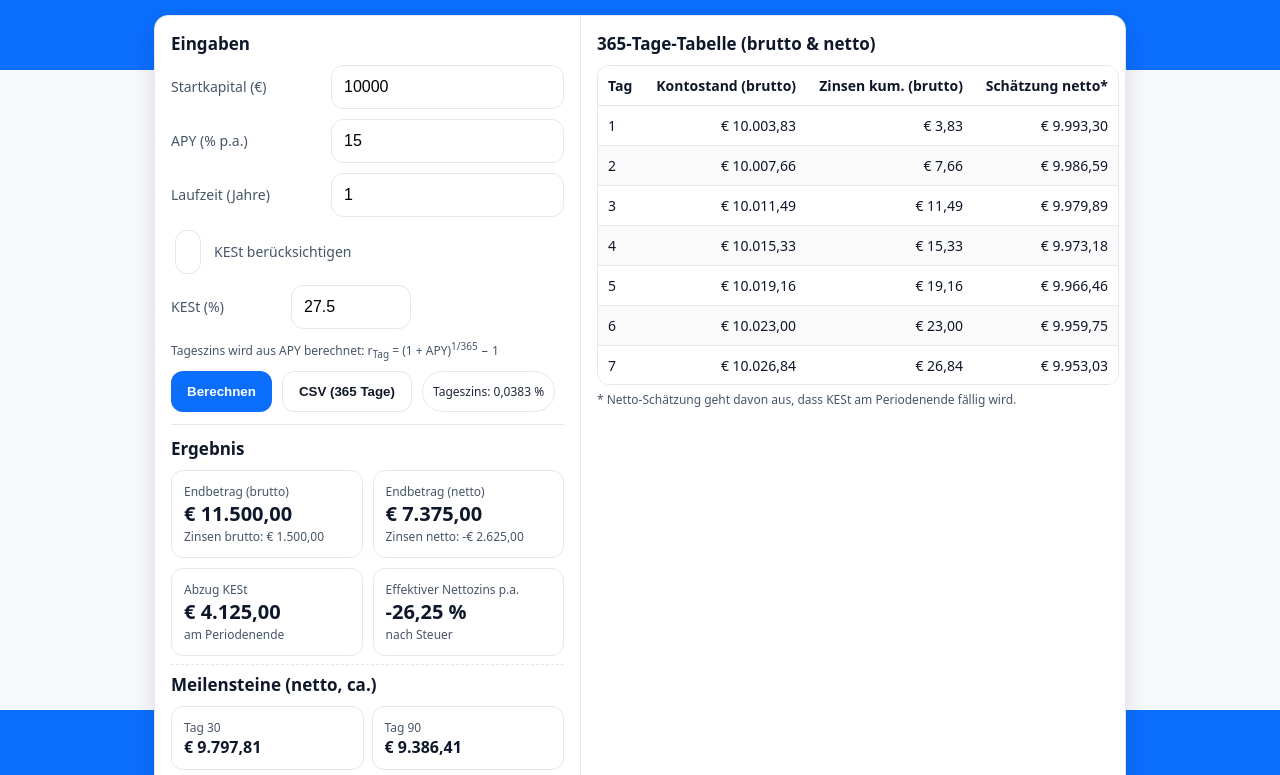
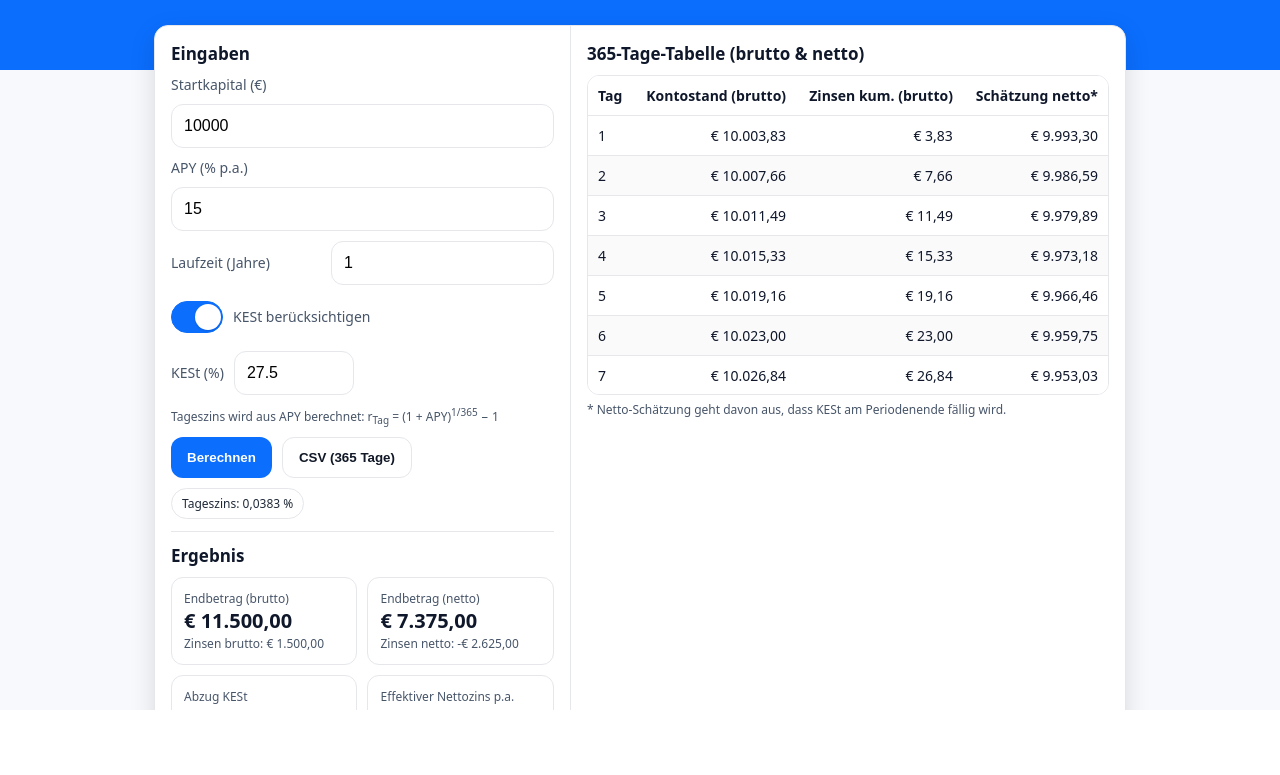
Before and after one commit to Berndk77/APY-Kest-Rechner, a plain HTML site: page index.html in a window 1280 px wide. Shown: the part 90-865 px from the top of the page. After the commit the page ends 800 px from the top, so only its background shows below. Drawn offline with Linux system fonts and the light colour scheme.

Commit message:
Add files via upload

```diff
--- a/index.html
+++ b/index.html
@@ -17,24 +17,28 @@
     }
     *{box-sizing:border-box}
     html,body{height:100%}
+    html{overflow-x:hidden}
     body{
       margin:0;
+      overflow-x:hidden;
       font-family: system-ui, -apple-system, Segoe UI, Roboto, Helvetica, Arial, "Apple Color Emoji", "Segoe UI Emoji";
       color:var(--text);
       background:linear-gradient(180deg, var(--bg) 0 160px, var(--bg-2) 160px 100%);
-      /* iOS safe areas */
-      padding-top: env(safe-area-inset-top);
-      padding-left: max(12px, env(safe-area-inset-left));
-      padding-right: max(12px, env(safe-area-inset-right));
-      padding-bottom: env(safe-area-inset-bottom);
+    }
+    .page{
+      /* Safe areas for iOS notch and edges */
+      padding-top: calc(env(safe-area-inset-top) + 8px);
+      padding-left: calc(env(safe-area-inset-left) + 12px);
+      padding-right: calc(env(safe-area-inset-right) + 12px);
+      padding-bottom: calc(env(safe-area-inset-bottom) + 12px);
     }
     header{
-      padding:24px 12px 16px;
+      padding:24px 8px 16px;
       color:#fff;
       text-align:center;
     }
     header h1{
-      margin:0 0 4px;
+      margin:0 0 6px;
       font-size: clamp(18px, 4.2vw, 26px);
       font-weight:800;
       letter-spacing:.2px;
@@ -61,8 +65,8 @@
     }
     .section{ padding:16px }
     .section h2{ margin:0 0 10px; font-size: 17px; }
-    .row{ display:flex; gap:10px; align-items:center; margin:10px 0; }
-    label{ font-size:14px; color:var(--muted); }
+    .row{ display:flex; gap:10px; align-items:center; margin:10px 0; flex-wrap:wrap }
+    label.field{ font-size:14px; color:var(--muted); min-width:150px }
     input, select{
       flex:1; min-height:44px; padding:10px 12px;
       border:1px solid var(--border); border-radius:12px;
@@ -86,7 +90,7 @@
     }
     .sep{ height:1px; background:var(--border); margin:12px 0 }
     .results{ display:grid; grid-template-columns:1fr 1fr; gap:10px; margin-top:10px; }
-    @media (max-width: 420px){ .results{ grid-template-columns:1fr; } }
+    @media (max-width: 480px){ .results{ grid-template-columns:1fr; } }
     .kpi{ padding:12px; border:1px solid var(--border); border-radius:12px; background:#fff }
     .kpi .label{ font-size:12px; color:var(--muted) }
     .kpi .value{ font-size:20px; font-weight:800; margin-top:2px; line-height:1.2; word-break:break-word }
@@ -104,12 +108,37 @@
     th:first-child, td:first-child{ text-align:left }
     tr:nth-child(even){ background:#fafafa }
     footer{ padding:16px; text-align:center; color:#334155; font-size:12px }
+
+    /* Big, always-clickable toggle */
+    .toggle{
+      display:flex; align-items:center; gap:10px; user-select:none; -webkit-user-select:none;
+      padding:6px 0;
+    }
+    .toggle input{ position:absolute; opacity:0; width:1px; height:1px; }
+    .slider{
+      position:relative; width:52px; height:32px; border-radius:999px;
+      background:#e5e7eb; border:1px solid #d1d5db; flex:0 0 auto;
+      transition:background .2s ease, border .2s ease;
+    }
+    .slider::after{
+      content:""; position:absolute; top:50%; left:3px; transform:translateY(-50%);
+      width:26px; height:26px; border-radius:50%; background:#fff; box-shadow:0 1px 2px rgba(0,0,0,.15);
+      transition:left .2s ease;
+    }
+    .toggle input:checked + .slider{
+      background:#0b6efd; border-color:#0b6efd;
+    }
+    .toggle input:checked + .slider::after{
+      left:23px;
+    }
+    .toggle .tlabel{ font-size:14px; color:var(--muted) }
   </style>
 </head>
 <body>
+  <div class="page">
     <header>
-    <h1>APY & KESt Rechner (Web‑App)</h1>
-    <p>Täglicher Zinseszins • Netto optional mit KESt • CSV‑Export • Offline nutzbar</p>
+      <h1>APY & KESt Rechner (Web-App)</h1>
+      <p>Täglicher Zinseszins • Netto optional mit KESt • CSV-Export • Offline nutzbar</p>
     </header>
 
     <main>
@@ -118,17 +147,17 @@
           <h2>Eingaben</h2>
 
           <div class="row">
-          <label for="principal" style="min-width:150px">Startkapital (€)</label>
+            <label class="field" for="principal">Startkapital (€)</label>
             <input id="principal" inputmode="decimal" value="10000" autocomplete="off">
           </div>
 
           <div class="row">
-          <label for="apy" style="min-width:150px">APY (% p.a.)</label>
+            <label class="field" for="apy">APY (% p.a.)</label>
             <input id="apy" inputmode="decimal" value="15" autocomplete="off">
           </div>
 
           <div class="row">
-          <label for="years" style="min-width:150px">Laufzeit (Jahre)</label>
+            <label class="field" for="years">Laufzeit (Jahre)</label>
             <select id="years">
               <option value="1" selected>1</option>
               <option value="2">2</option>
@@ -138,13 +167,14 @@
             </select>
           </div>
 
-        <div class="row" style="justify-content:space-between;flex-wrap:wrap;gap:8px">
-          <div style="display:flex;align-items:center;gap:10px">
-            <input type="checkbox" id="withTax" checked style="width:auto">
-            <label for="withTax" style="margin:0">KESt berücksichtigen</label>
-          </div>
+          <div class="row" style="justify-content:space-between;gap:12px">
+            <label class="toggle">
+              <input type="checkbox" id="withTax" checked>
+              <span class="slider" aria-hidden="true"></span>
+              <span class="tlabel">KESt berücksichtigen</span>
+            </label>
             <div class="row" style="margin:0;flex:0 0 auto">
-            <label for="kest" style="min-width:110px">KESt (%)</label>
+              <label class="field" for="kest" style="min-width:auto">KESt (%)</label>
               <input id="kest" inputmode="decimal" value="27.5" autocomplete="off" style="width:120px">
             </div>
           </div>
@@ -207,7 +237,7 @@
         </div>
 
         <div class="section side">
-        <h2>365‑Tage‑Tabelle (brutto & netto)</h2>
+          <h2>365-Tage-Tabelle (brutto & netto)</h2>
           <div class="table-wrap">
             <table id="table">
               <thead>
@@ -229,6 +259,7 @@
     <footer>
       <div>Made for Bernd • PWA mit Safe-Area • APY → täglicher Zinseszins</div>
     </footer>
+  </div>
 
   <script>
     // Helpers
@@ -247,15 +278,15 @@
       const P = parseNum(el('principal').value);
       const apyPct = parseNum(el('apy').value);
       const years = Number(el('years').value);
-      const withTax = el('withTax').checked;
-      const kestPct = parseNum(el('kest').value);
+      const withTax = document.getElementById('withTax').checked;
+      const kestPct = parseNum(document.getElementById('kest').value);
 
       const apy = apyPct / 100;
       const kest = kestPct / 100;
 
       // daily rate from APY
       const rDaily = Math.pow(1 + apy, 1/365) - 1;
-      el('dailyRateBadge').textContent = `Tageszins: ${nfPct.format(rDaily)}`;
+      document.getElementById('dailyRateBadge').textContent = `Tageszins: ${nfPct.format(rDaily)}`;
 
       // Endwert brutto (APY inkl. Zinseszins, daher ^years)
       const grossEnd = P * Math.pow(1 + apy, years);
@@ -264,14 +295,14 @@
       const netInt = grossInt - tax;
       const netEnd = P + netInt;
 
-      el('grossEnd').textContent = nfEUR.format(grossEnd);
-      el('grossInt').textContent = `Zinsen brutto: ${nfEUR.format(grossInt)}`;
-      el('tax').textContent = withTax ? nfEUR.format(tax) : '—';
-      el('netInt').textContent = withTax ? `Zinsen netto: ${nfEUR.format(netInt)}` : 'Zinsen netto: —';
-      el('netEnd').textContent = withTax ? nfEUR.format(netEnd) : '—';
+      document.getElementById('grossEnd').textContent = nfEUR.format(grossEnd);
+      document.getElementById('grossInt').textContent = `Zinsen brutto: ${nfEUR.format(grossInt)}`;
+      document.getElementById('tax').textContent = withTax ? nfEUR.format(tax) : '—';
+      document.getElementById('netInt').textContent = withTax ? `Zinsen netto: ${nfEUR.format(netInt)}` : 'Zinsen netto: —';
+      document.getElementById('netEnd').textContent = withTax ? nfEUR.format(netEnd) : '—';
 
       const effNetRate = withTax ? apy * (1 - kest) : null;
-      el('effNet').textContent = withTax ? new Intl.NumberFormat('de-AT', { style:'percent', maximumFractionDigits:3 }).format(effNetRate) : '—';
+      document.getElementById('effNet').textContent = withTax ? new Intl.NumberFormat('de-AT', { style:'percent', maximumFractionDigits:3 }).format(effNetRate) : '—';
 
       // Table (daily, 365 Tage Vorschau)
       const tbody = document.querySelector('#table tbody');
@@ -296,17 +327,17 @@
         let gi = b - P;
         return withTax ? P + gi * (1 - kest) : b;
       };
-      el('m30').textContent = nfEUR.format(getEstNet(30));
-      el('m90').textContent = nfEUR.format(getEstNet(90));
-      el('m180').textContent = nfEUR.format(getEstNet(180));
-      el('m270').textContent = nfEUR.format(getEstNet(270));
+      document.getElementById('m30').textContent = nfEUR.format(getEstNet(30));
+      document.getElementById('m90').textContent = nfEUR.format(getEstNet(90));
+      document.getElementById('m180').textContent = nfEUR.format(getEstNet(180));
+      document.getElementById('m270').textContent = nfEUR.format(getEstNet(270));
     }
 
     function exportCSV(){
       const P = parseNum(el('principal').value);
       const apyPct = parseNum(el('apy').value);
-      const withTax = el('withTax').checked;
-      const kestPct = parseNum(el('kest').value);
+      const withTax = document.getElementById('withTax').checked;
+      const kestPct = parseNum(document.getElementById('kest').value);
       const apy = apyPct / 100;
       const kest = kestPct / 100;
       const rDaily = Math.pow(1 + apy, 1/365) - 1;
@@ -331,6 +362,18 @@
       URL.revokeObjectURL(url);
     }
 
+    document.addEventListener('click', (e)=>{
+      // make the whole toggle area clickable
+      const toggle = e.target.closest('.toggle');
+      if (toggle){
+        const input = toggle.querySelector('input[type="checkbox"]');
+        if (e.target !== input){
+          input.checked = !input.checked;
+          calc();
+        }
+      }
+    });
+
     document.getElementById('calcBtn').addEventListener('click', calc);
     document.getElementById('csvBtn').addEventListener('click', exportCSV);
 
--- a/service-worker.js
+++ b/service-worker.js
@@ -1,6 +1,6 @@
 self.addEventListener('install', (e)=>{
   e.waitUntil(
-    caches.open('apy-cache-v2').then(cache => cache.addAll([
+    caches.open('apy-cache-v3').then(cache => cache.addAll([
       './index.html',
       './manifest.webmanifest'
     ]))
@@ -8,7 +8,7 @@ self.addEventListener('install', (e)=>{
 });
 self.addEventListener('activate', (e)=>{
   e.waitUntil(
-    caches.keys().then(keys => Promise.all(keys.filter(k=>k!=='apy-cache-v2').map(k=>caches.delete(k))))
+    caches.keys().then(keys => Promise.all(keys.filter(k=>k!=='apy-cache-v3').map(k=>caches.delete(k))))
   );
 });
 self.addEventListener('fetch', (e)=>{
```
Lines whose indentation alone changed are shown as unchanged.
